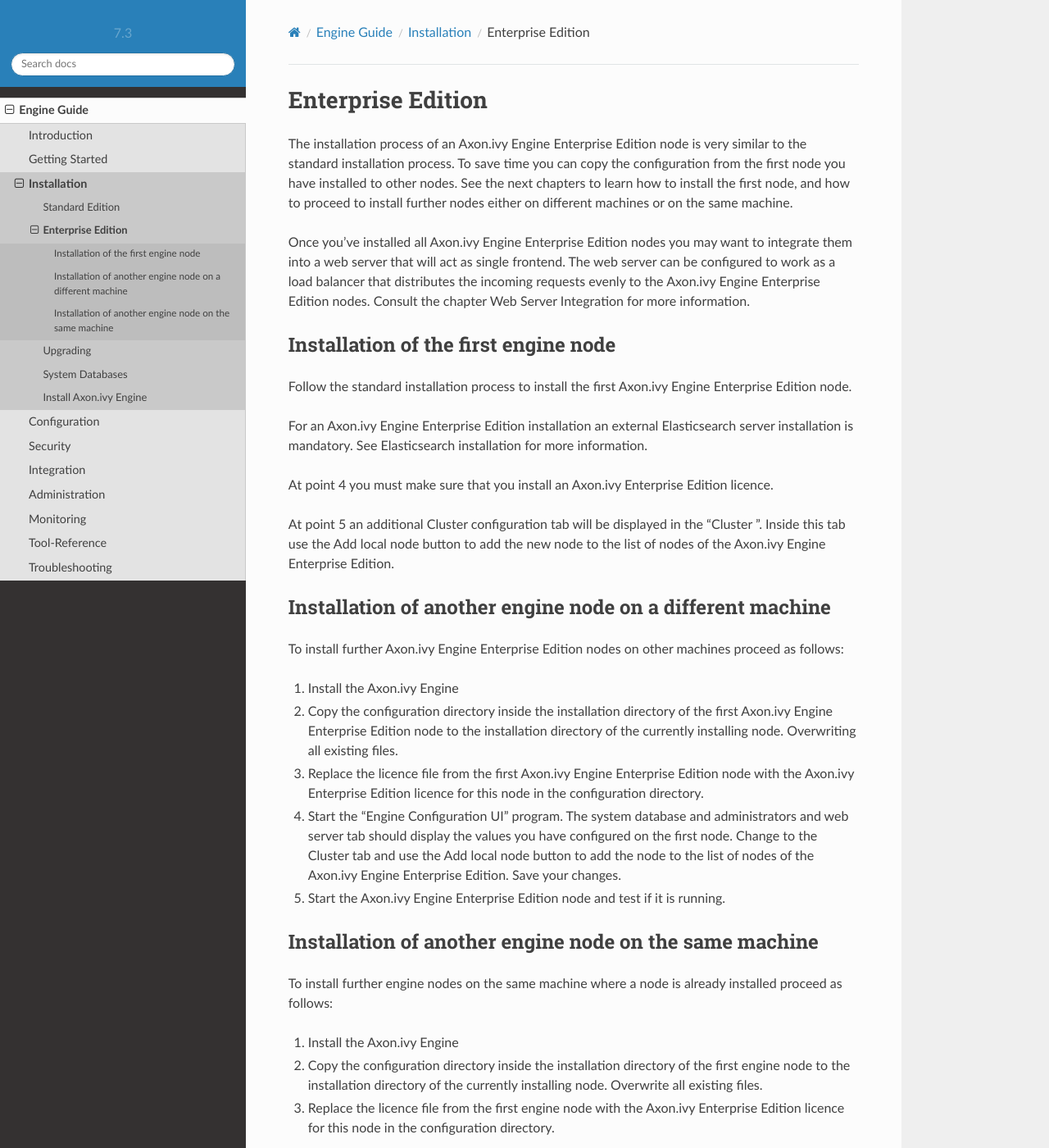
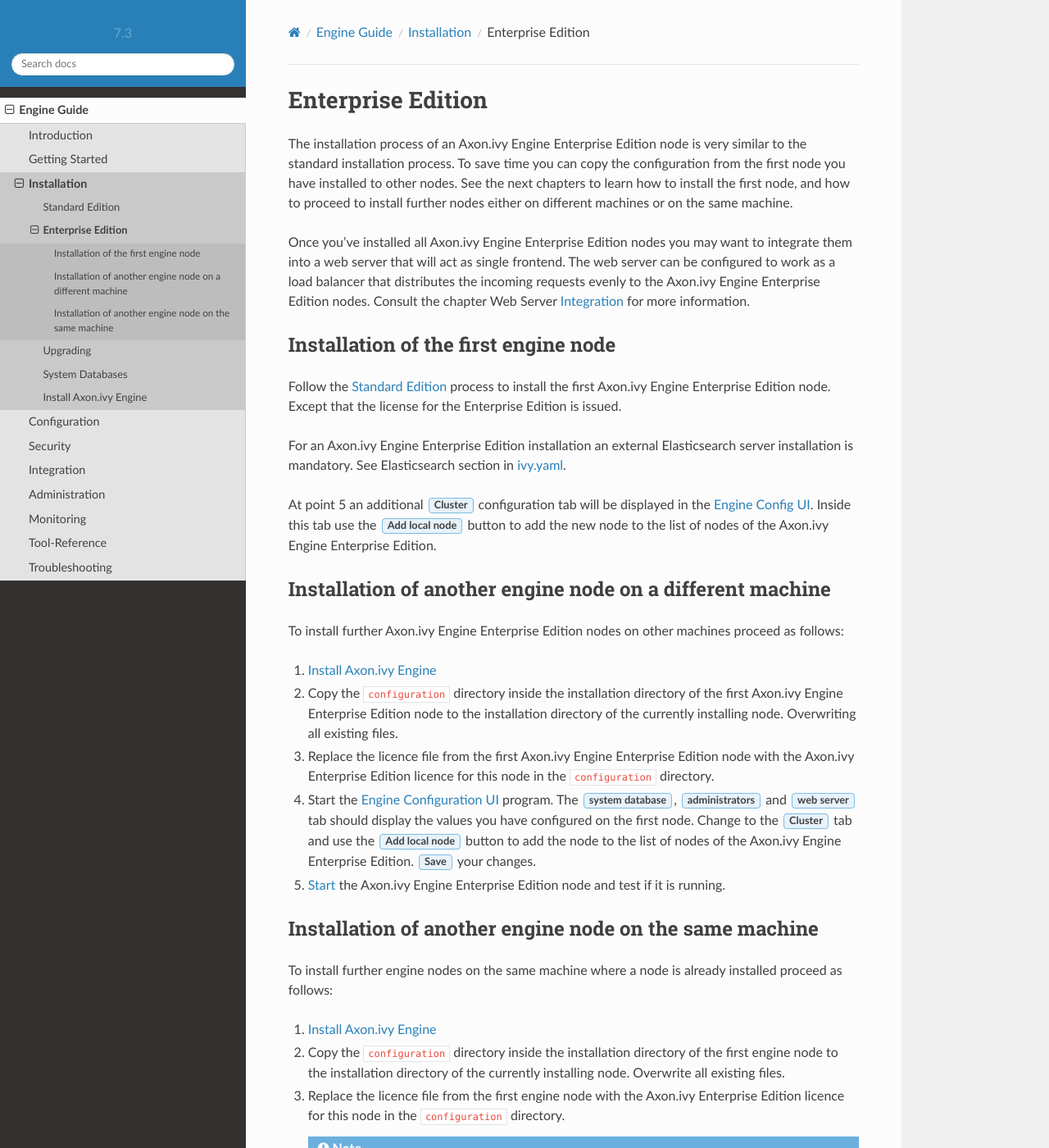
Before and after one commit to bernhardAxonIvy/doc, a Sphinx documentation site: the page built from source/engine-guide/installation/enterprise-edition.rst, in a window 1280 px wide and 1400 px high. Shown: the whole window at 82% size. Built offline with Sphinx 7.4.7 and the Read the Docs theme 2.0.0, drawn with Linux system fonts in a browser that asks for light colours; some of the changed text lies outside the part shown.

Commit message:
XIVY-3067 Revise ugly installation chapter

```diff
--- a/source/engine-guide/installation/enterprise-edition.rst
+++ b/source/engine-guide/installation/enterprise-edition.rst
@@ -11,25 +11,23 @@
 to integrate them into a web server that will act as single frontend. The web
 server can be configured to work as a load balancer that distributes the
 incoming requests evenly to the Axon.ivy Engine Enterprise Edition nodes.
-Consult the chapter Web Server Integration for more information.
+Consult the chapter Web Server :ref:`integration` for more information.
 
 
 Installation of the first engine node
 -------------------------------------
 
-Follow the standard installation process to install the first Axon.ivy Engine
-Enterprise Edition node.
+Follow the :ref:`installation-standard-edition` process to install the first
+Axon.ivy Engine Enterprise Edition node. Except that the license for the
+Enterprise Edition is issued.
 
 For an Axon.ivy Engine Enterprise Edition installation an external Elasticsearch
-server installation is mandatory. See Elasticsearch installation for more
-information.
+server installation is mandatory. See Elasticsearch section in :ref:`ivy-yaml`.
 
-At point 4 you must make sure that you install an Axon.ivy Enterprise Edition
-licence.
-
-At point 5 an additional Cluster configuration tab will be displayed in the
-“Cluster ”. Inside this tab use the Add local node button to add the new node to
-the list of nodes of the Axon.ivy Engine Enterprise Edition.
+At point 5 an additional :guilabel:`Cluster` configuration tab will be displayed
+in the :ref:`Engine Config UI <tool-reference-engine-config-ui-cluster>`. Inside
+this tab use the :guilabel:`Add local node` button to add the new node to the
+list of nodes of the Axon.ivy Engine Enterprise Edition.
 
 
 Installation of another engine node on a different machine
@@ -38,19 +36,21 @@
 To install further Axon.ivy Engine Enterprise Edition nodes on other machines
 proceed as follows:
 
-#. Install the Axon.ivy Engine
-#. Copy the configuration directory inside the installation directory of the
-   first Axon.ivy Engine Enterprise Edition node to the installation directory
-   of the currently installing node. Overwriting all existing files.
+#. :ref:`install_engine`
+#. Copy the :file:`configuration` directory inside the installation directory of
+   the first Axon.ivy Engine Enterprise Edition node to the installation
+   directory of the currently installing node. Overwriting all existing files.
 #. Replace the licence file from the first Axon.ivy Engine Enterprise Edition
    node with the Axon.ivy Enterprise Edition licence for this node in the
-   configuration directory.
-#. Start the “Engine Configuration UI” program. The system database and
-   administrators and web server tab should display the values you have
-   configured on the first node. Change to the Cluster tab and use the Add local
-   node button to add the node to the list of nodes of the Axon.ivy Engine
-   Enterprise Edition. Save your changes.
-#. Start the Axon.ivy Engine Enterprise Edition node and test if it is running.
+   :file:`configuration` directory.
+#. Start the :ref:`engine-config-ui` program. The :guilabel:`system database`,
+   :guilabel:`administrators` and :guilabel:`web server` tab should display the
+   values you have configured on the first node. Change to the
+   :guilabel:`Cluster` tab and use the :guilabel:`Add local node` button to add
+   the node to the list of nodes of the Axon.ivy Engine Enterprise Edition.
+   :guilabel:`Save` your changes.
+#. :ref:`Start <control-center>` the Axon.ivy Engine Enterprise Edition node and
+   test if it is running.
 
 
 Installation of another engine node on the same machine
@@ -59,23 +59,25 @@
 To install further engine nodes on the same machine where a node is already
 installed proceed as follows:
 
-#. Install the Axon.ivy Engine
-#. Copy the configuration directory inside the installation directory of the
-   first engine node to the installation directory of the currently installing
-   node. Overwrite all existing files.
+#. :ref:`install_engine`
+#. Copy the :file:`configuration` directory inside the installation directory of
+   the first engine node to the installation directory of the currently
+   installing node. Overwrite all existing files.
 #. Replace the licence file from the first engine node with the Axon.ivy
-   Enterprise Edition licence for this node in the configuration directory.
+   Enterprise Edition licence for this node in the :file:`configuration`
+   directory.
 
    .. Note::
         Every cluster node needs its own licence file even if nodes run on
         the same machine.
 
-#. Start the “Engine Configuration UI” program. The system database and
-   administrators tab should display the values you have configured for the first
-   node.
-#. Change to the WebServer tab and specify different port numbers than those you
-   have specified for the other nodes on this machine.
-#. Change to the Cluster tab and use the Add local node button to add the node
-   to the list of nodes of the Axon.ivy Engine Enterprise Edition. Save your
-   changes.
-#. Start the Axon.ivy Engine Enterprise Edition node and test if it is running.
+#. Start the :ref:`engine-config-ui` program. The :guilabel:`system database`
+   and :guilabel:`administrators` tab should display the values you have
+   configured for the first node.
+#. Change to the :guilabel:`web server` tab and specify different port numbers
+   than those you have specified for the other nodes on this machine.
+#. Change to the :guilabel:`Cluster` tab and use the :guilabel:`Add local node`
+   button to add the node to the list of nodes of the Axon.ivy Engine Enterprise
+   Edition. :guilabel:`Save` your changes.
+#. :ref:`Start <control-center>` the Axon.ivy Engine Enterprise Edition node and
+   test if it is running.
--- a/source/engine-guide/installation/index.rst
+++ b/source/engine-guide/installation/index.rst
@@ -24,7 +24,7 @@
 
 
 
-
+.. _install_engine:
 
 Install |ivy-engine|
 =======================
--- a/source/engine-guide/integration/index.rst
+++ b/source/engine-guide/integration/index.rst
@@ -1,3 +1,5 @@
+.. _integration:
+
 Integration
 ************
 
```
Also changed, not shown: source/engine-guide/installation/standard-edition.rst (+21 -12 lines), source/engine-guide/installation/systemdatabase.rst (+48 -24 lines), source/engine-guide/installation/upgrade.rst (+21 -21 lines).
